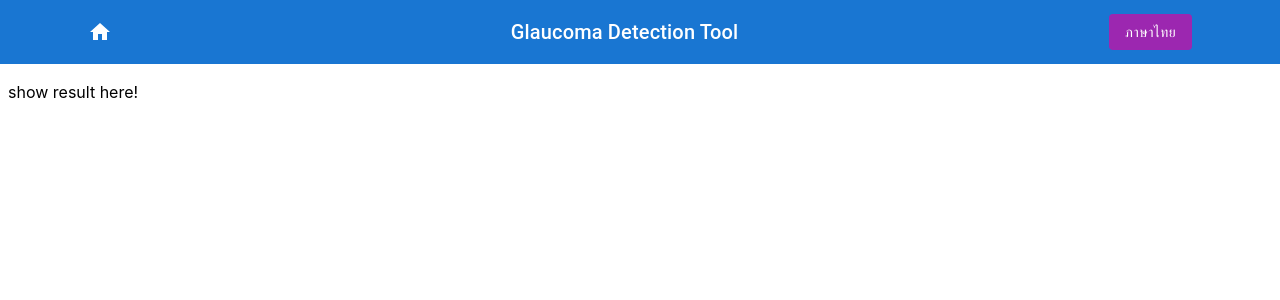
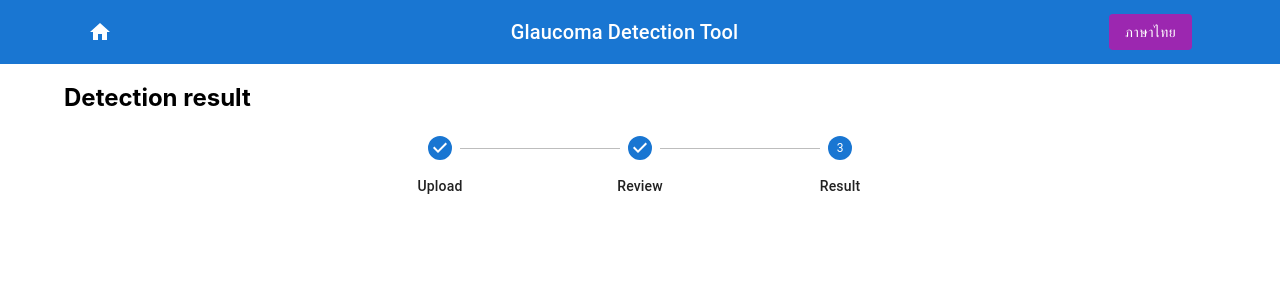
Before and after one commit to Panoj-k/GlaucomaFrontend, a React (Vite) app: page /result in a window 1280 px wide. Shown: the top 300 px of the page. Built offline with nearby package versions, Linux system fonts and the light colour scheme.

Commit message:
add stepper to result page

```diff
--- a/src/routes/detection.tsx
+++ b/src/routes/detection.tsx
@@ -9,10 +9,6 @@ import { color } from "@mui/system";
 import { useTranslation } from "react-i18next";
 import { Margin } from "@mui/icons-material";
 import { useHistory } from "react-router-dom";
-
-interface Props {
-  buttonText?: string;
-}
 
 interface Image {
   url: string;
@@ -83,7 +79,6 @@ const Detection = () => {
 
   return (
     <Container>
-      {/* <PageContainer> */}
       <h2>Detection tool</h2>
       <Box sx={{ display: "grid", placeItems: "center" }}>
         <Stepper
--- a/src/routes/result.tsx
+++ b/src/routes/result.tsx
@@ -1,10 +1,36 @@
-import react from "react";
+import React, { useState, useCallback, useEffect } from "react";
+import PageContainer from "../components/containers/PageContainer";
+import { useDropzone } from "react-dropzone";
+import Stepper from "@mui/material/Stepper";
+import Step from "@mui/material/Step";
+import StepLabel from "@mui/material/StepLabel";
+import { Box, Container, Button } from "@mui/material";
+import { color } from "@mui/system";
+import { useTranslation } from "react-i18next";
+import { Margin } from "@mui/icons-material";
+import { useHistory } from "react-router-dom";
 
 const Result = () => {
+  const steps = ["Upload", "Review", "Result"];
+  const { t } = useTranslation();
+
   return (
-    <div>
-      <p> show result here!</p>
-    </div>
+    <Container>
+      <h2>Detection result</h2>
+      <Box sx={{ display: "grid", placeItems: "center" }}>
+        <Stepper
+          activeStep={2}
+          alternativeLabel
+          sx={{ width: ["200px", "400px", "600px"] }}
+        >
+          {steps.map((label) => (
+            <Step key={label}>
+              <StepLabel>{label}</StepLabel>
+            </Step>
+          ))}
+        </Stepper>
+      </Box>
+    </Container>
   );
 };
 
```
